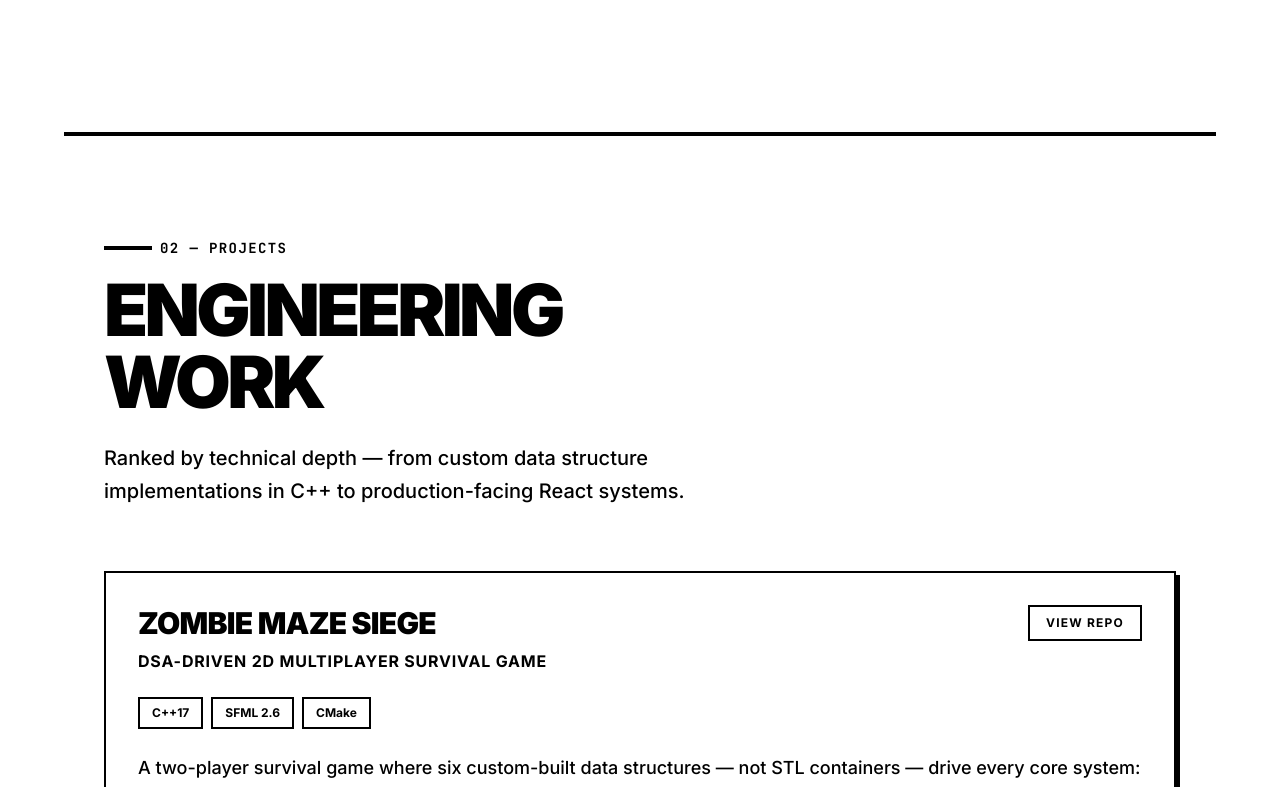
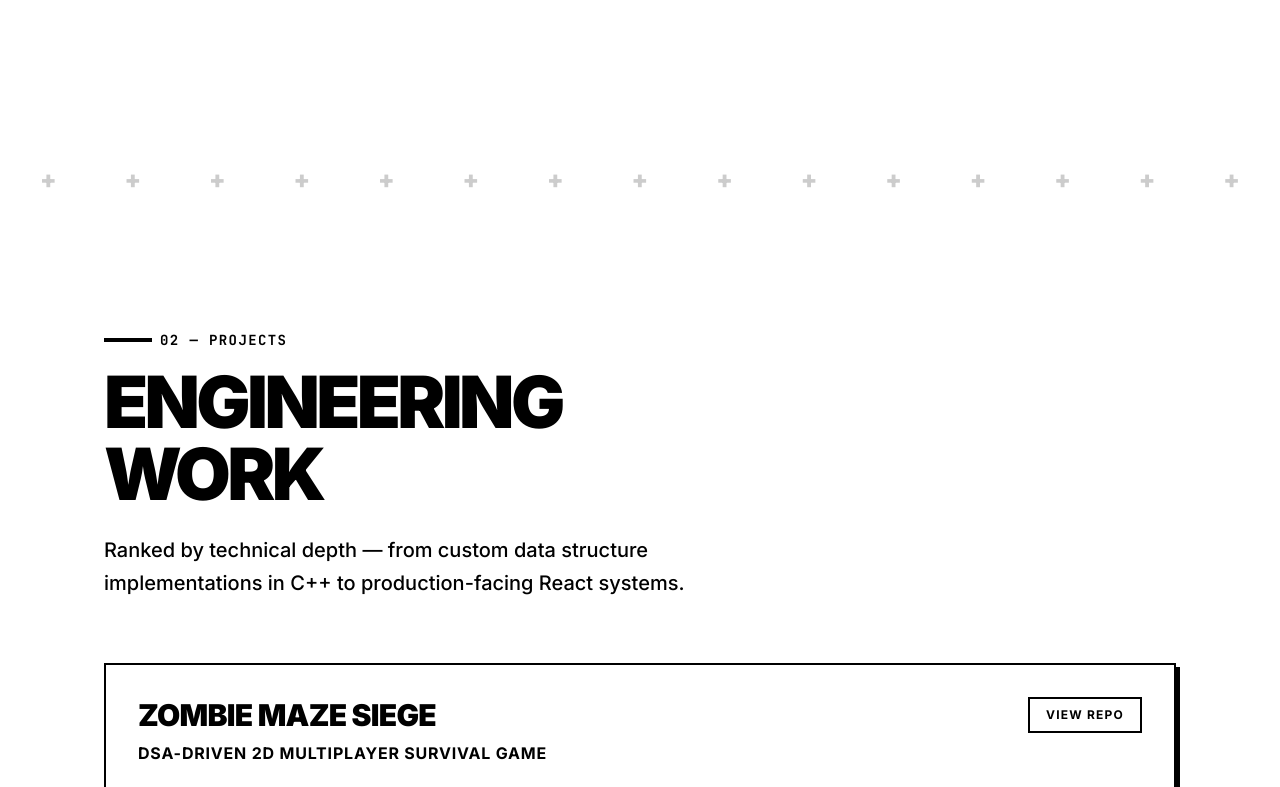
Before and after one commit to hash2Me/usman-portfolio, a React (Vite) app: page / in a window 1280 px wide. Shown: the part 1060-1847 px from the top of the page. Built offline with nearby package versions, Linux system fonts and the light colour scheme.

Commit message:
style: replace section borders with brutalist cross pattern divider

```diff
--- a/src/App.tsx
+++ b/src/App.tsx
@@ -8,6 +8,7 @@ import Contact from './components/Contact';
 import Footer from './components/Footer';
 import AnimatedBackground from './components/AnimatedBackground';
 import Avatar from './components/Avatar';
+import SectionDivider from './components/SectionDivider';
 
 export default function App() {
   return (
@@ -15,7 +16,7 @@ export default function App() {
       {/* Skip link — first focusable element, visible on keyboard focus only */}
       <a
         href="#main-content"
-        className="sr-only focus:not-sr-only focus:fixed focus:top-3 focus:left-3 focus:z-[100] focus:bg-white focus:px-4 focus:py-2 focus:rounded focus:border focus:border-slate-300 focus:text-sm"
+        className="sr-only focus:not-sr-only focus:fixed focus:top-3 focus:left-3 focus:z-[100] focus:bg-white focus:px-4 focus:py-2 focus:border-2 focus:border-black focus:text-black focus:font-bold focus:text-sm"
       >
         Skip to main content
       </a>
@@ -30,10 +31,15 @@ export default function App() {
 
       <main id="main-content" className="relative z-10">
         <Hero />
+        <SectionDivider />
         <Projects />
+        <SectionDivider />
         <Experience />
+        <SectionDivider />
         <Skills />
+        <SectionDivider />
         <Education />
+        <SectionDivider />
         <Contact />
       </main>
 
--- a/src/components/Contact.tsx
+++ b/src/components/Contact.tsx
@@ -15,7 +15,7 @@ export default function Contact() {
   const { ref, isVisible } = useScrollReveal();
 
   return (
-    <section id="contact" className="section relative border-t-4 border-black pb-32 bg-white">
+    <section id="contact" className="section relative pb-32 bg-white">
       <div ref={ref} className={`transition-all duration-700 ${isVisible ? 'opacity-100 translate-y-0' : 'opacity-0 translate-y-8'}`}>
         <div className="max-w-2xl relative z-10 mb-16">
           <div className="inline-flex items-center gap-2 mb-4">
--- a/src/components/Education.tsx
+++ b/src/components/Education.tsx
@@ -5,7 +5,7 @@ export default function Education() {
   const { ref, isVisible } = useScrollReveal();
 
   return (
-    <section id="education" className="section relative border-t-4 border-black bg-white">
+    <section id="education" className="section relative bg-white">
       <div ref={ref} className={`transition-all duration-700 ${isVisible ? 'opacity-100 translate-y-0' : 'opacity-0 translate-y-8'}`}>
         <div className="max-w-2xl relative z-10 mb-16">
           <div className="inline-flex items-center gap-2 mb-4">
--- a/src/components/Experience.tsx
+++ b/src/components/Experience.tsx
@@ -5,7 +5,7 @@ export default function Experience() {
   const { ref, isVisible } = useScrollReveal();
 
   return (
-    <section id="experience" className="section relative border-t-4 border-black bg-white">
+    <section id="experience" className="section relative bg-white">
       <div ref={ref} className={`transition-all duration-700 ${isVisible ? 'opacity-100 translate-y-0' : 'opacity-0 translate-y-8'}`}>
         <div className="max-w-2xl relative z-10 mb-16">
           <div className="inline-flex items-center gap-2 mb-4">
--- a/src/components/Projects.tsx
+++ b/src/components/Projects.tsx
@@ -6,7 +6,7 @@ export default function Projects() {
   const { ref, isVisible } = useScrollReveal();
 
   return (
-    <section id="projects" className="section relative border-t-4 border-black bg-white">
+    <section id="projects" className="section relative bg-white">
       <div ref={ref} className={`transition-all duration-700 ${isVisible ? 'opacity-100 translate-y-0' : 'opacity-0 translate-y-8'}`}>
         <div className="max-w-2xl relative z-10">
           <div className="inline-flex items-center gap-2 mb-4">
--- /dev/null
+++ b/src/components/SectionDivider.tsx
@@ -0,0 +1,13 @@
+export default function SectionDivider() {
+  return (
+    <div className="w-full overflow-hidden flex items-center justify-center py-8 opacity-20 pointer-events-none select-none">
+      <div className="w-full flex justify-between px-10 gap-4">
+        {Array.from({ length: 15 }).map((_, i) => (
+          <span key={i} className="text-black font-black text-2xl">
+            +
+          </span>
+        ))}
+      </div>
+    </div>
+  );
+}
--- a/src/components/Skills.tsx
+++ b/src/components/Skills.tsx
@@ -5,7 +5,7 @@ export default function Skills() {
   const { ref, isVisible } = useScrollReveal();
 
   return (
-    <section id="skills" className="section relative border-t-4 border-black bg-white">
+    <section id="skills" className="section relative bg-white">
       <div ref={ref} className={`transition-all duration-700 ${isVisible ? 'opacity-100 translate-y-0' : 'opacity-0 translate-y-8'}`}>
         <div className="max-w-2xl relative z-10 mb-16">
           <div className="inline-flex items-center gap-2 mb-4">
```
